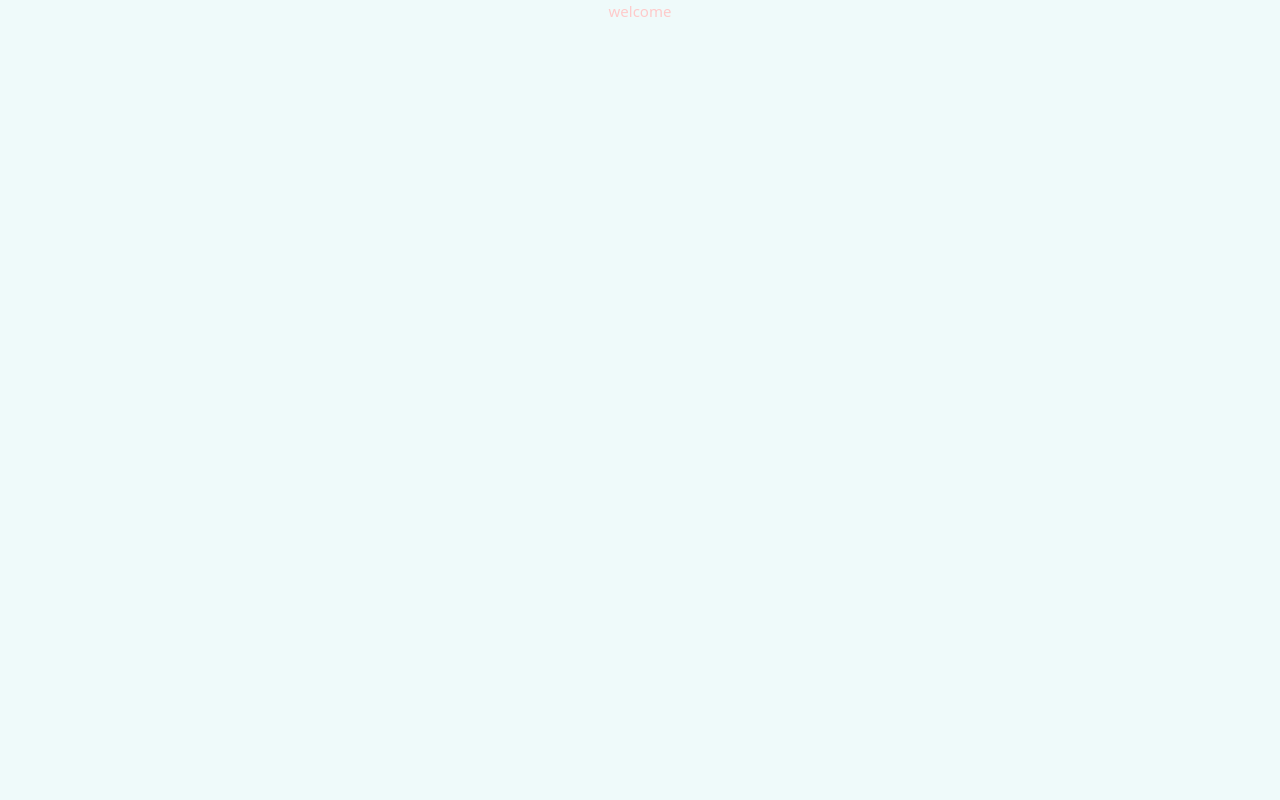
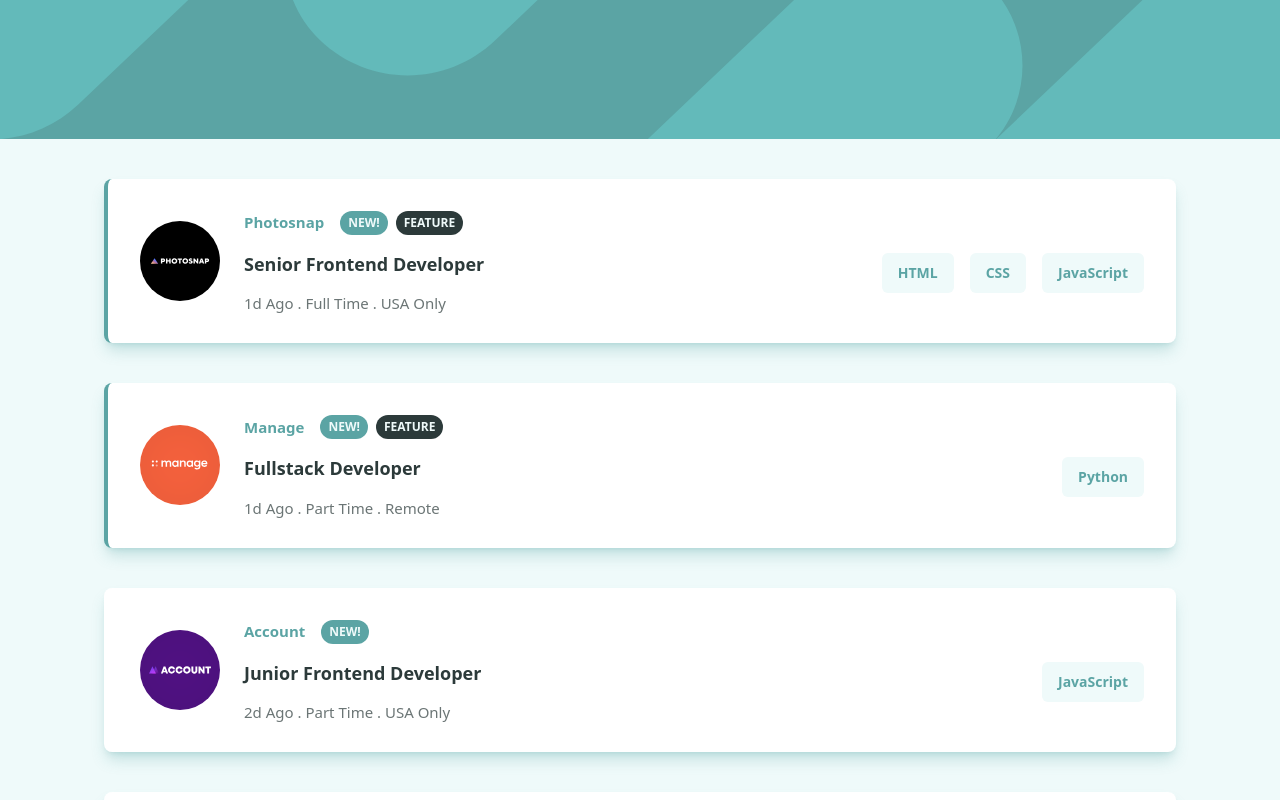
Before and after one commit to hernandez-dev/react-jobs-listing, a React (Vite) app: page / in a window 1280 px wide. Shown: the top 800 px of the page. Built offline with nearby package versions, Linux system fonts and the light colour scheme.

Commit message:
Project - App - fetching posted jobs at component mounted

```diff
--- a/src/App.jsx
+++ b/src/App.jsx
@@ -1,10 +1,43 @@
-import { useState } from 'react'
+import { useState, useEffect } from 'react'
+
+// components
+import { JobPost } from "./components/"
 
 function App() {
+  // state
+  const [jobs, setJobs] = useState([])
+
+  // component mounted
+  useEffect(() => {
+    async function fetchJobs() {
+      try {
+        const response = await fetch("/data.json")
+        const jobs = await response.json()
+        console.log(jobs)
+        setJobs(jobs)
+      } catch (e) {
+        console.log(e)
+      }
+    }
+    fetchJobs()
+  }, [])
+
   return (
-    <h1 className="text-center text-red-200">
-      welcome
-    </h1>
+    <main className="">
+      <div className="bg-desaturated-dark-cyan">
+        <picture>
+          <source media="(min-width:768px)" srcset="/images/bg-header.svg" />
+          <img
+            src="/images/bg-header-mobile.svg"
+            alt="top section image"
+            className="block w-full"
+          />
+        </picture>
+      </div>
+      <div className="max-w-6xl mx-auto p-10 pt-0">
+        {jobs.map(job => <JobPost key={job.id} job={job} />)}
+      </div>
+    </main>
   )
 }
 
```
